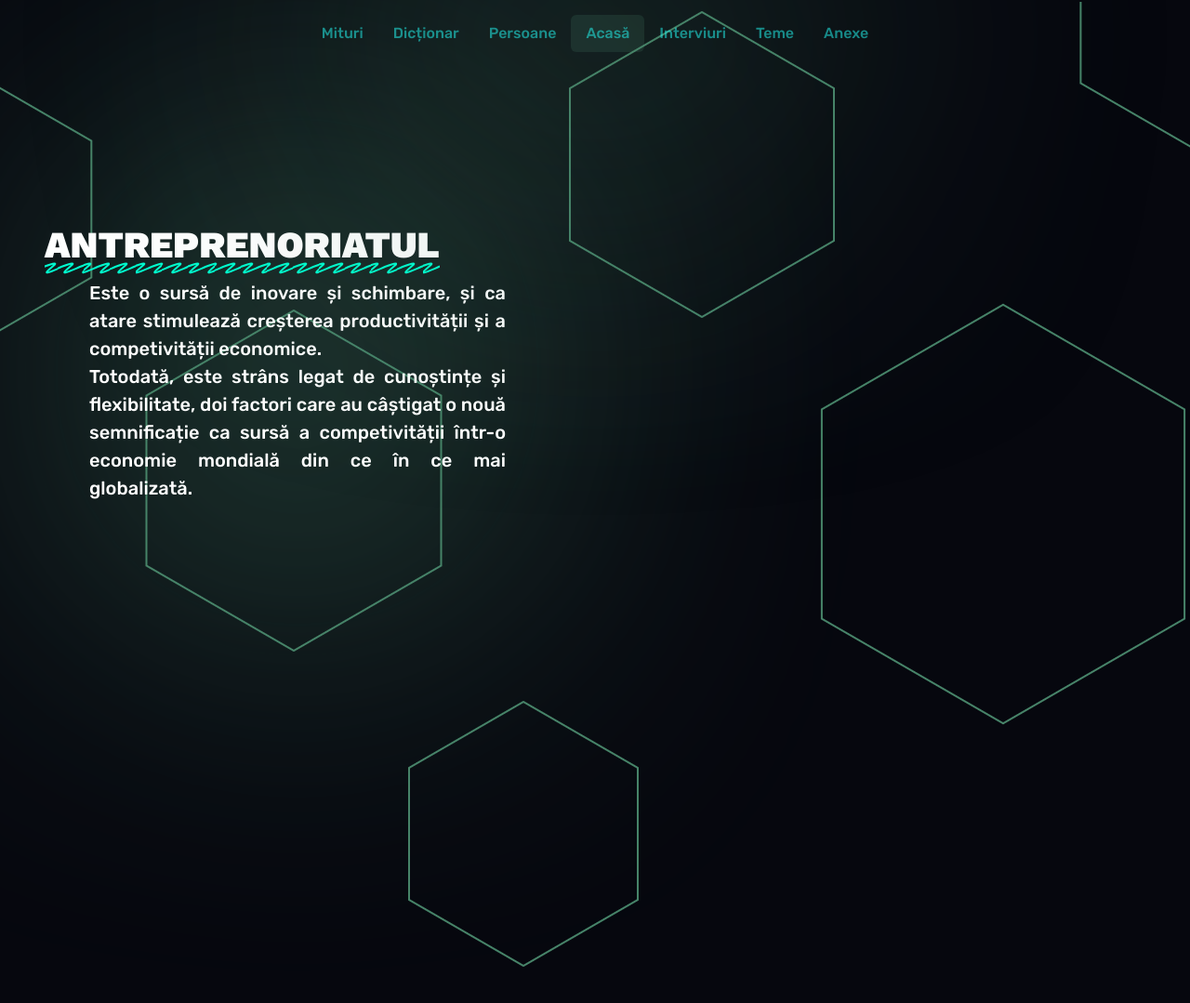
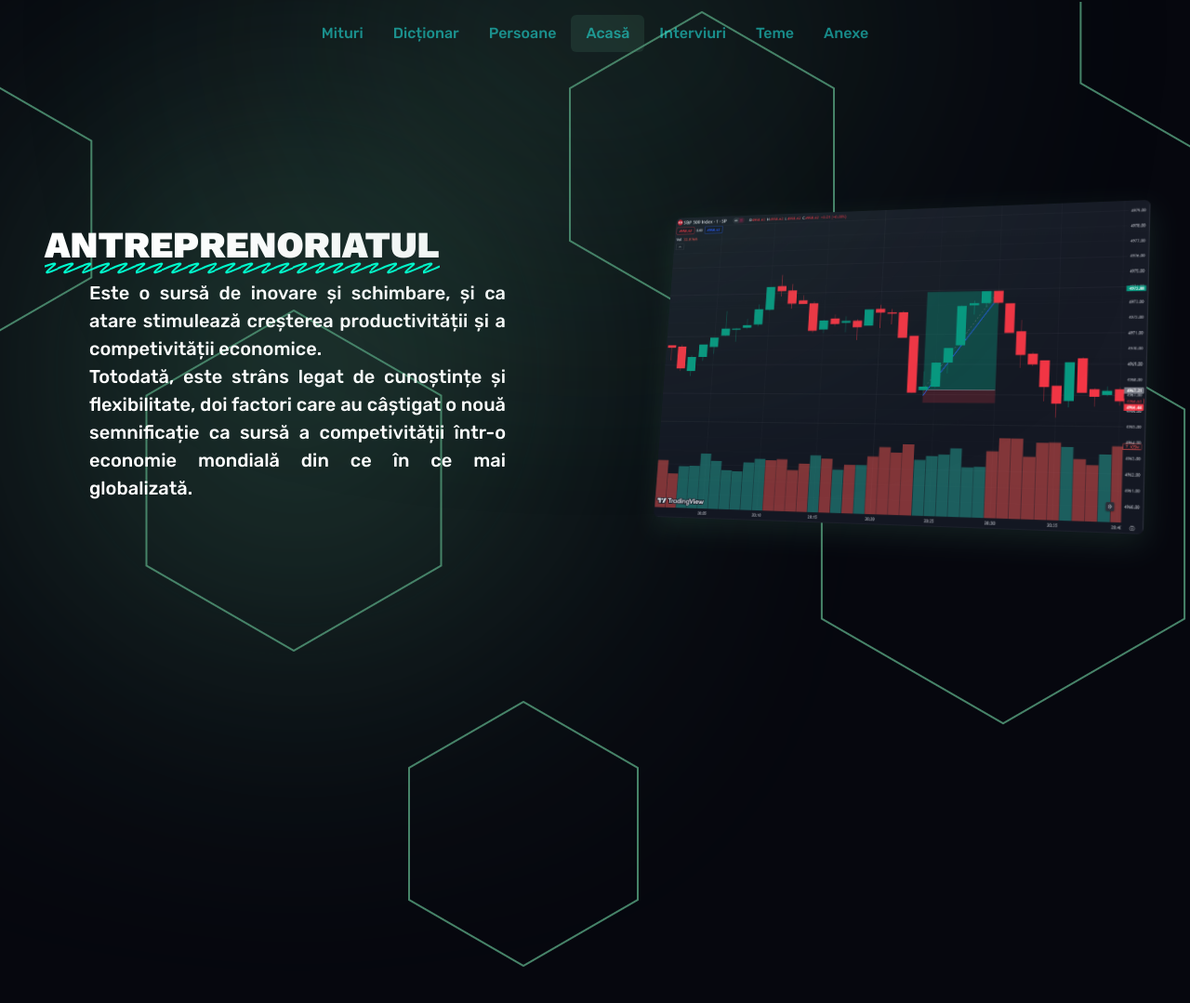
Before and after one commit to andreifrintu/websites-competition, a PHP site: page / in a window 1280 px wide. Shown: the top 1079 px of the page at 93% size. Run offline with PHP 8.4, Linux system fonts and the light colour scheme.

Commit message:
hero content (right side)
added hero content on the right side

```diff
--- a/index.html
+++ b/index.html
@@ -31,6 +31,11 @@
             <p class="text-white px-5 fs-5 mt-3">Este o sursă de inovare și schimbare, și ca atare stimulează creșterea productivității și a competivității economice.<br>Totodată, este strâns legat de cunoștințe și flexibilitate, doi factori care au câștigat o nouă semnificație ca sursă a competivității într-o economie mondială din ce în ce mai globalizată.</p>
             <div class="flame-glow flame-glow-250-center text-center"></div>
         </div>
+        <div class="w-50 px-5 vertical-center" style="right: 0;">
+            <figure class="td-figure">
+                <img class="img-fluid" src="static/images/hero-display.png">
+            </figure>
+        </div>
     </section>
 
     <section class="vh-100 "></section>
--- a/static/styles.css
+++ b/static/styles.css
@@ -102,4 +102,16 @@
       background-repeat: round;
       background-position: 0em;
     }
-  }
+}
+.td-figure {
+    perspective: 1500px;
+}
+.td-figure img {
+    transform: rotateX(10deg) rotateY(-18deg) rotateZ(3deg);
+    border-radius: 0.375em;
+    box-shadow: 2px 10px 30px var(--soft);
+    transition: .3s;
+}
+.td-figure:hover img {
+    transform: rotate(0);
+}
```
Also changed, not shown: static/images/hero-display.png (added).
